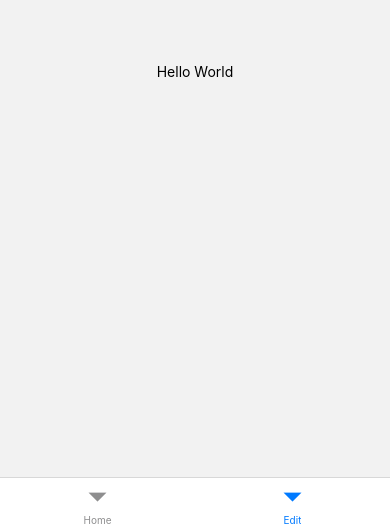
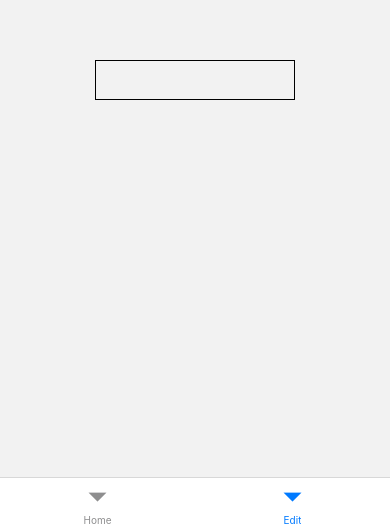
Before and after one commit to RainbowApplication/Rainbow, a React Native app: screen /Edit in a window 390 px wide. Shown: the part 318-844 px from the top of the page. Built offline with nearby package versions, Linux system fonts and the light colour scheme.

Commit message:
Setting up asynchronous storage

```diff
--- a/package.json
+++ b/package.json
@@ -10,6 +10,7 @@
     "lint": "eslint . --ext .js,.jsx,.ts,.tsx"
   },
   "dependencies": {
+    "@react-native-async-storage/async-storage": "^1.17.10",
     "@react-navigation/bottom-tabs": "^6.4.0",
     "@react-navigation/native": "^6.0.13",
     "@react-navigation/native-stack": "^6.9.0",
@@ -17,6 +18,7 @@
     "react-native": "0.70.2",
     "react-native-safe-area-context": "^4.4.1",
     "react-native-screens": "^3.18.0",
+    "react-native-sqlite-storage": "^6.0.1",
     "react-native-svg": "^13.3.0"
   },
   "devDependencies": {
--- a/src/Components/Card/index.tsx
+++ b/src/Components/Card/index.tsx
@@ -13,7 +13,7 @@ const Card: React.FC<CardProps> = ({text, header}: CardProps) => {
       style={styles.ImageStyles}
       source={require('../../Images/bocks.png')}>
       <Header header={header} />
-      <Text style={{ marginTop: 10 }}>{text}</Text>
+      <Text style={{marginTop: 10}}>{text}</Text>
     </ImageBackground>
   );
 };
--- a/src/Components/Header/index.tsx
+++ b/src/Components/Header/index.tsx
@@ -1,27 +1,19 @@
 import * as React from 'react';
-import { StyleSheet, Text } from 'react-native';
-
+import {StyleSheet, Text} from 'react-native';
 
 interface HeaderProps {
-    header: string;
+  header: string;
 }
 
-
 const Header: React.FC<HeaderProps> = ({header}: HeaderProps) => {
-    return (
-        <Text style={styles.HeaderStyles}>
-            {header}
-        </Text>
-
-    )
+  return <Text style={styles.HeaderStyles}>{header}</Text>;
 };
 
 const styles = StyleSheet.create({
-    HeaderStyles: {
-        fontWeight: 'bold',
-        fontSize: 25
-    }
+  HeaderStyles: {
+    fontWeight: 'bold',
+    fontSize: 25,
+  },
 });
 
-
 export default Header;
--- a/src/Pages/Edit/index.tsx
+++ b/src/Pages/Edit/index.tsx
@@ -1,33 +1,42 @@
 import * as React from 'react';
 import {Text, View, StyleSheet, TextInput} from 'react-native';
+import AsyncStorage from '@react-native-async-storage/async-storage';
 
-interface EditProps {
+// https://react-native-async-storage.github.io/async-storage/docs/usage
 
-}
+interface EditProps {}
 
 const Edit: React.FC<EditProps> = ({}: EditProps) => {
   const [text, setText] = React.useState('');
 
+
   return (
     <View style={styles.ViewStyle}>
-      <Text style={styles.Text}>
-        Hello World
-      </Text>
-      <TextInput value={text} onChangeText={setText} />
+      <TextInput
+        style={styles.InputStyles}
+        value={text}
+        onChangeText={setText}
+      />
     </View>
-  )
-}
+  );
+};
 
 const styles = StyleSheet.create({
-    Text: {
+  Text: {},
 
-    },
+  ViewStyle: {
+    flex: 1,
+    alignItems: 'center',
+    justifyContent: 'center',
+  },
 
-    ViewStyle: {
-        flex: 1,
-        alignItems: 'center',
-        justifyContent: 'center'
-    }
+  InputStyles: {
+    height: 40,
+    width: 200,
+    margin: 12,
+    borderWidth: 1,
+    padding: 10,
+  },
 });
 
 export default Edit;
```
Also changed, not shown: src/Helpers/LocalStorage/index.ts (added, +25 -0 lines), 2 other files (tests, documents, lock files or other folders).
